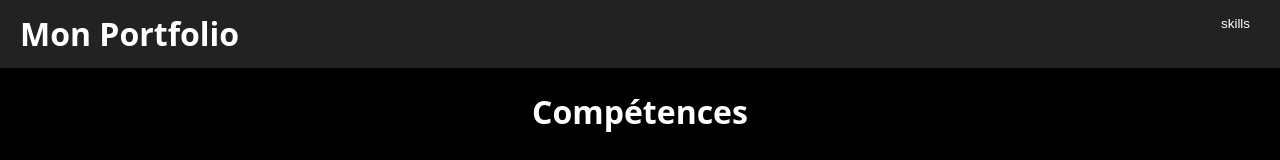
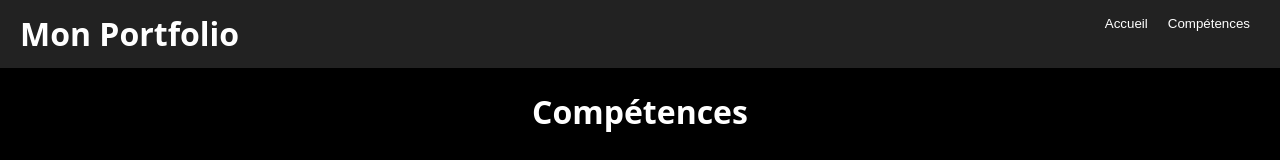
Before and after one commit to ebrehin/portfolio, a React (Create React App) app: page /skills in a window 1280 px wide. Shown: the top 160 px of the page. Built offline with nearby package versions, Linux system fonts and the light colour scheme.

Commit message:
Petits tweaks

```diff
--- a/src/components/Header.js
+++ b/src/components/Header.js
@@ -10,7 +10,10 @@ function Header() {
         <h1>Mon Portfolio</h1>
       </NavLink>
       <nav>
-        <button id='linkSkills' href="/skills">skills</button>
+        <NavLink to="/">
+          <button class="links">Accueil</button>
+        </NavLink>
+        <button class='links' href="/skills">Compétences</button>
       </nav>
     </header>
   );
--- a/src/components/ThreeScene.js
+++ b/src/components/ThreeScene.js
@@ -1,7 +1,7 @@
 import React, { useRef, useEffect } from 'react';
 import { Canvas, useFrame } from '@react-three/fiber';
 import { useGLTF } from '@react-three/drei';
-import { useNavigate } from 'react-router-dom';
+import { useNavigate, NavLink } from 'react-router-dom';
 import * as THREE from 'three';
 import "../styles/components.css";
 
@@ -16,7 +16,7 @@ export default function ThreeScene() {
   const laptopRef = useRef(null);
   const initialRotation = THREE.MathUtils.degToRad(90);
   const rotationSpeed = 0.5;
-  const timeForRotation = 2;
+  const timeForRotation = 1.5;
   const targetRotation = useRef(0);
   const destinationRef = useRef(null);
   const remainingRotation = useRef(0);
@@ -149,9 +149,14 @@ export default function ThreeScene() {
   return (
     <>
       <header>
-        <h1>Mon Portfolio</h1>
+        <NavLink to="/">
+          <h1>Mon Portfolio</h1>
+        </NavLink>
         <nav>
-          <button id='linkSkills' onClick={() => handleNavigation('/skills')}>skills</button>
+          <NavLink to="/">
+            <button class="links">Accueil</button>
+          </NavLink>
+          <button class="links" onClick={() => handleNavigation('/skills')}>skills</button>
         </nav>
       </header>
       <Canvas>
--- a/src/styles/components.css
+++ b/src/styles/components.css
@@ -11,7 +11,7 @@ a {
   color: #fff;
 }
 
-#linkSkills {
+.links {
   color: white;
   margin: 0 10px;
   text-decoration: none;
```
